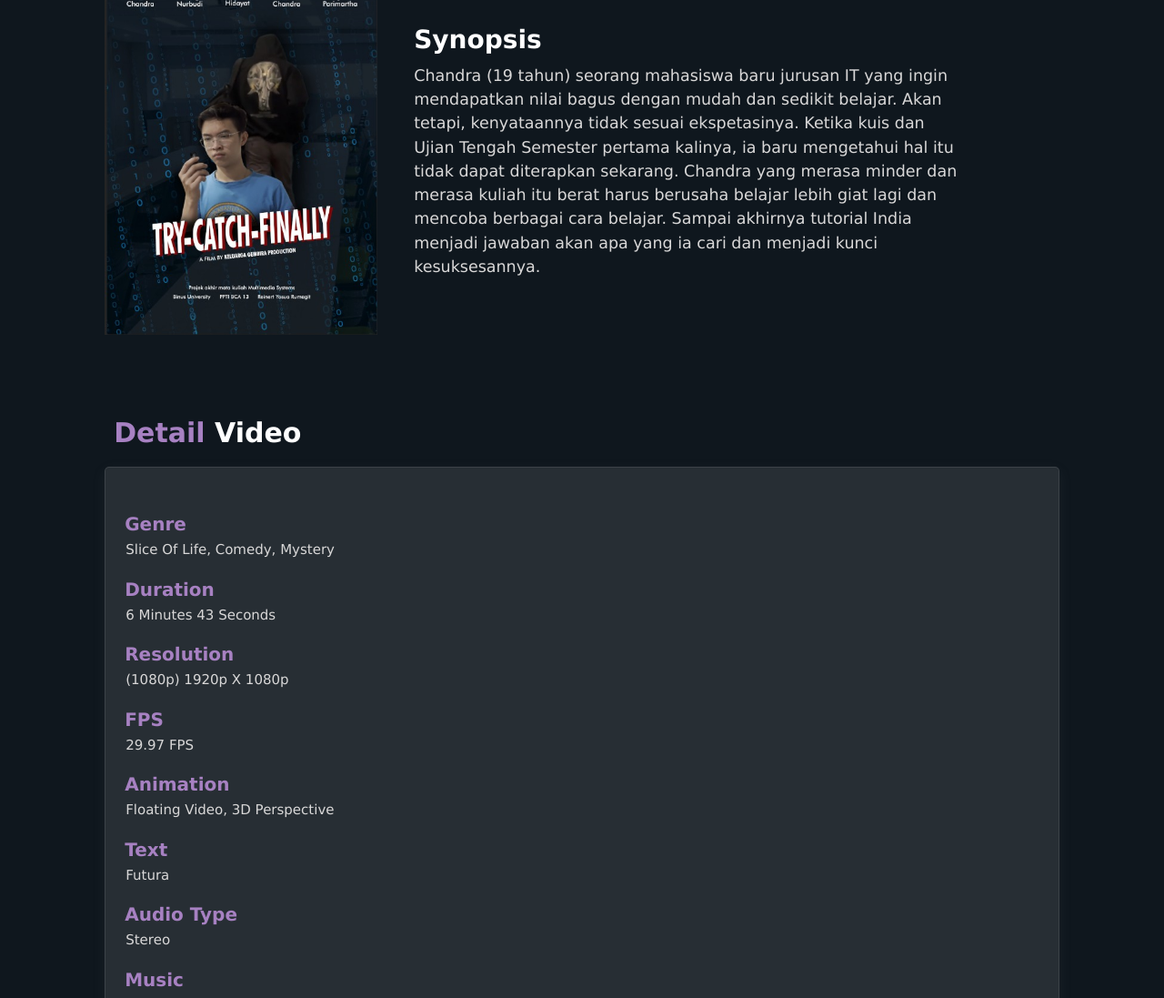
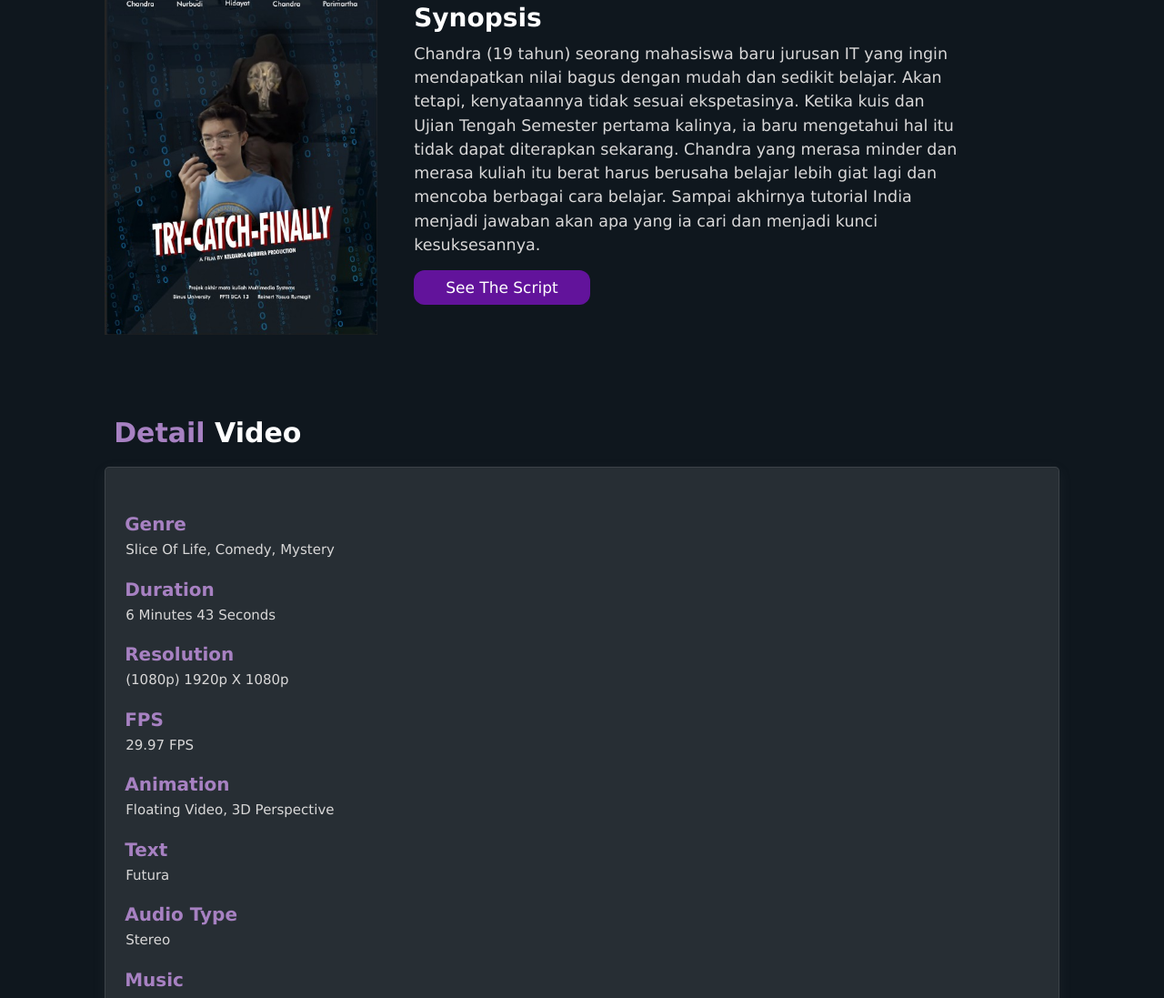
Before and after one commit to nathaliachand/nathaliachand.github.io, a plain HTML site: page index.html in a window 1280 px wide. Shown: the part 2675-3772 px from the top of the page at 91% size. Drawn offline with nearby package versions, Linux system fonts and the light colour scheme.

Commit message:
Update index.html

```diff
--- a/index.html
+++ b/index.html
@@ -208,6 +208,11 @@
       <h1 class="heading"><span> About the </span>Story</h1>
 
       <div class="row">
+        <!-- <div class="video-container">
+              <video src="images/about-vid.mp4" loop autoplay muted></video>
+
+              <h3>best flower sellers</h3>
+          </div> -->
 
         <img src="images/poster.jpeg" alt="" style="width: 30rem" height="" />
 
@@ -225,6 +230,13 @@
             kesuksesannya.
           </p>
 
+          <!-- <a href="script.html" class="btn">See the Script</a> -->
+          <a
+            href="try, catch, finally\try, catch, finally\pdf\Try, Catch, Finally.pdf"
+            download
+            class="btn"
+            >See the Script</a
+          >
         </div>
       </div>
     </section>
@@ -330,8 +342,11 @@
     </section>
     <!-- footer -->
 
+    <!-- Jquery -->
     <script src="https://cdnjs.cloudflare.com/ajax/libs/jquery/3.5.1/jquery.min.js"></script>
+    <!-- Owl Carousel -->
     <script src="https://cdnjs.cloudflare.com/ajax/libs/OwlCarousel2/2.3.4/owl.carousel.min.js"></script>
+    <!-- Custom Javascript -->
     <script>
       $(document).ready(function () {
         $(".owl-carousel").owlCarousel({
```
